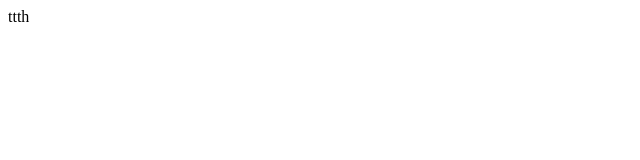
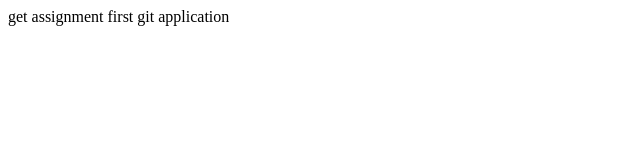
Before and after one commit to ravithakur24/RAVITHAKUR, a plain HTML site: page INDEX.HTML in a window 1280 px wide. Shown: the whole page, without its empty margins (0-640 px from the left). Drawn offline with Linux system fonts and the light colour scheme.

Commit message:
date:29-dec-2023 commit 2

```diff
--- a/INDEX.HTML
+++ b/INDEX.HTML
@@ -1,11 +1,11 @@
-<!DOCTYPE html>
-<html lang="en">
+<html>
+
 <head>
-    <meta charset="UTF-8">
-    <meta name="viewport" content="width=device-width, initial-scale=1.0">
-    <title>Document</title>
+    get assignment
 </head>
+
 <body>
-    ttth
+    first git application
 </body>
+
 </html>
```
